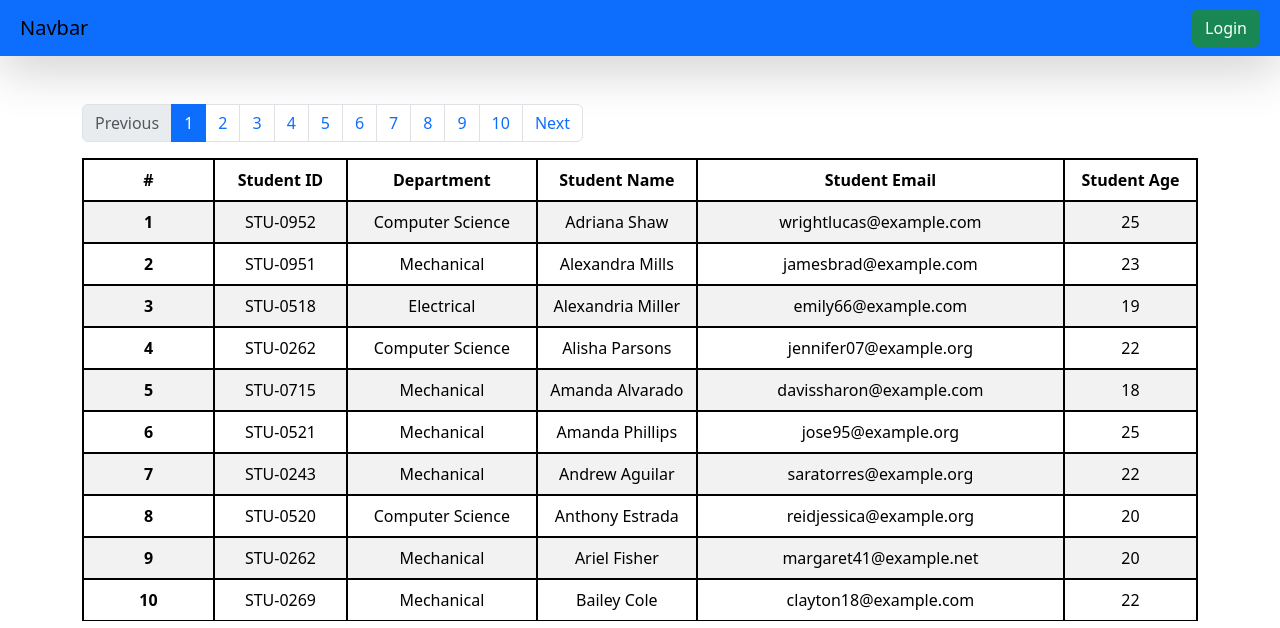
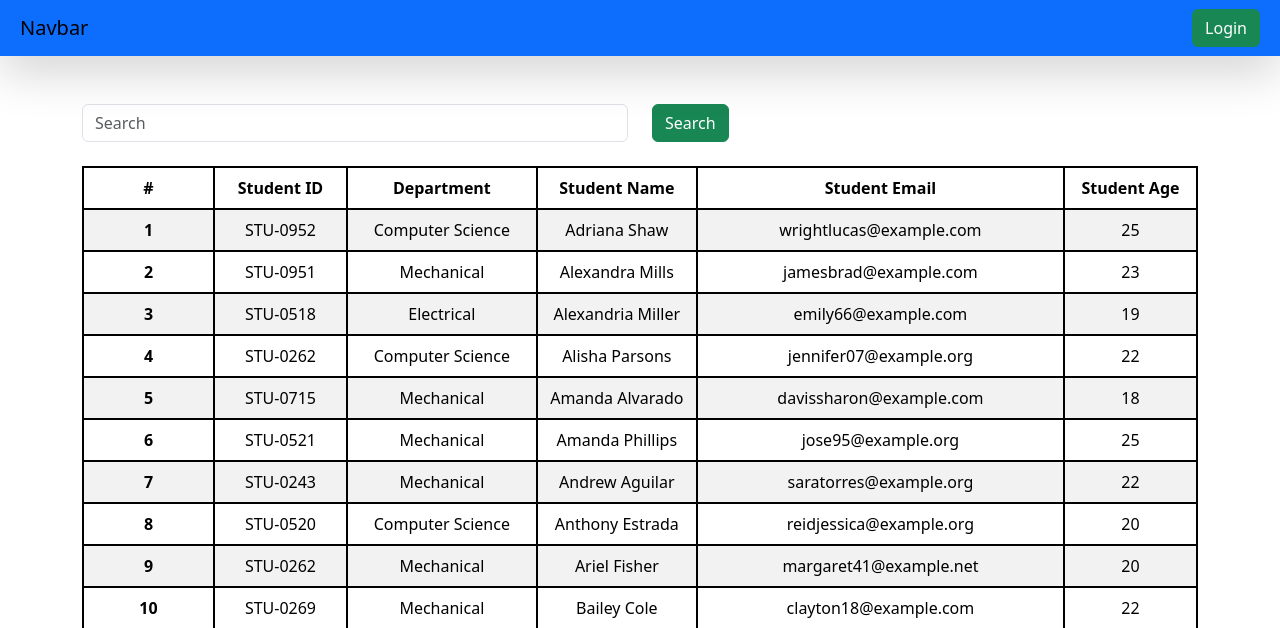
Before and after one commit to Amp1005/Learn_django, a Django app: page /students/ in a window 1280 px wide. Shown: the top 628 px of the page. Run offline with Django 5.2, Linux system fonts and the light colour scheme; data comes from the database, SQL or seed files in the repository.

Commit message:
Report Card 4.0

```diff
--- a/vege/templates/report/student.html
+++ b/vege/templates/report/student.html
@@ -2,6 +2,17 @@
 {% block start %}
 
 <div class="container mt-5">
+    <form class="mb-4">
+        <div class="row">
+            <div class="col-md-6">
+                <input class="form-control" name="search" placeholder="Search">
+            </div>
+            <div class="col-md-6">
+                <button class="btn btn-success">Search</button>
+            </div>
+        </div>
+    </form>
+
     <table class="table table-striped">
         <thead>
             <tr>
@@ -17,14 +28,15 @@
             {% for student in queryset %}
             <tr>
                 <th scope="row">{{ forloop.counter }}</th>
-                <td>{{ student.student_id }}</td>
-                <td>{{ student.department }}</td>
+                <td>{{ student.student_id.student_id }}</td>
+                <td>{{ student.department.department }}</td>
                 <td>{{ student.student_name }}</td>
                 <td>{{ student.student_email }}</td>
                 <td>{{ student.student_age }}</td>
             </tr>
             {% endfor %}
-
+        </tbody>
+    </table>
 
     <nav aria-label="Page navigation example">
         <ul class="pagination">
@@ -55,9 +67,6 @@
             {% endif %}
         </ul>
     </nav>
-
-        </tbody>
-    </table>
 </div>
 
 {% endblock %}
--- a/vege/views.py
+++ b/vege/views.py
@@ -119,11 +119,22 @@ def register(request):
     }
     return render(request,'register.html', context)
 
+from django.db.models import Q
+
 def get_student(request):
     queryset = Student.objects.all()
-    paginator = Paginator(queryset, 10)  # Show 25 contacts per page.
 
-    page_number = request.GET.get("page",1)
+    if request.GET.get("search"):
+        search = request.GET.get("search")
+        queryset = queryset.filter(
+            Q(student_name__icontains = search) |
+            Q(student_id__student_id__icontains = search) |
+            Q(department__department__icontains = search)
+            )
+
+    paginator = Paginator(queryset, 10)  # Show 10 students per page.
+
+    page_number = request.GET.get("page", 1)
     page_obj = paginator.get_page(page_number)
-    print(page_obj)
+
     return render(request, 'report/student.html', {'queryset': page_obj})
```
Lines whose indentation alone changed are shown as unchanged.
